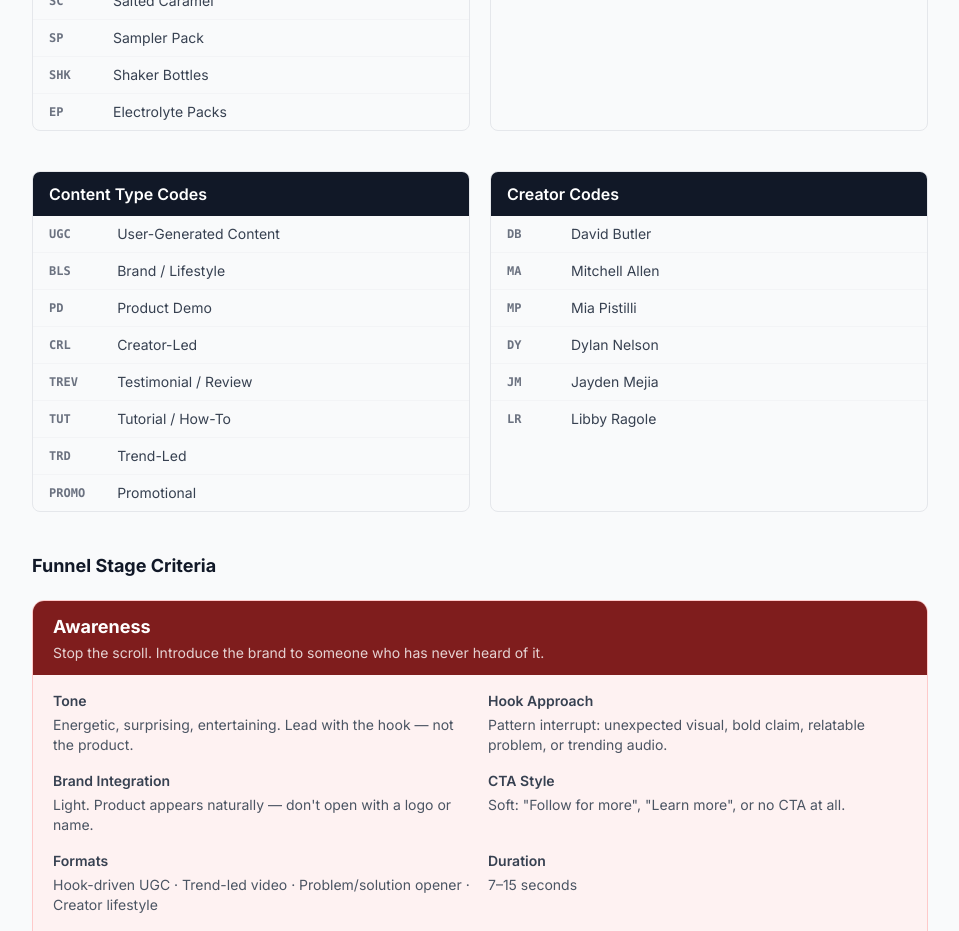
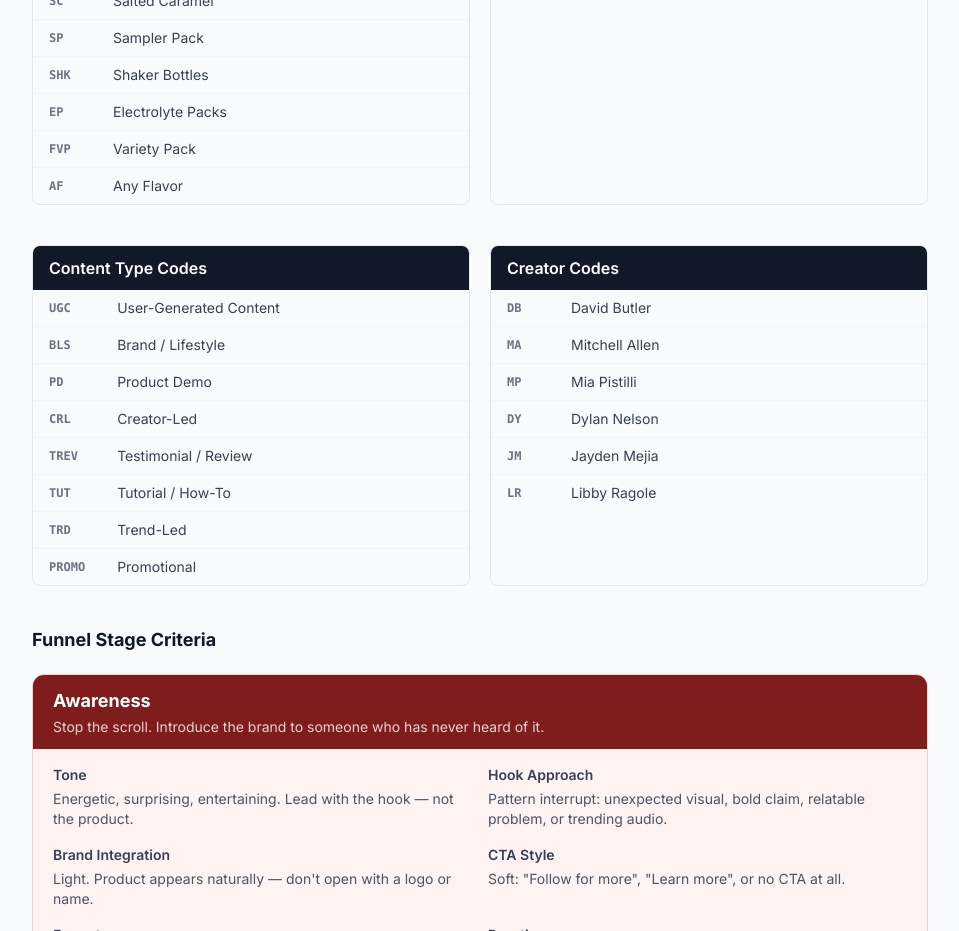
Before and after one commit to syncpointcreative/verb-tracker, a Next.js app: page /how-to-use in a window 1280 px wide. Shown: the part 1320-2251 px from the top of the page, without its empty margins (160-1119 px from the left). Built offline with nearby package versions, Linux system fonts and the light colour scheme.

Commit message:
feat: add FlavCity Variety Pack (FVP) and Any Flavor (AF) products

```diff
--- a/src/app/how-to-use/page.tsx
+++ b/src/app/how-to-use/page.tsx
@@ -128,6 +128,8 @@ const PRODUCT_CODES_BY_CLIENT: {
       { code: 'SP',  name: 'Sampler Pack' },
       { code: 'SHK', name: 'Shaker Bottles' },
       { code: 'EP',  name: 'Electrolyte Packs' },
+      { code: 'FVP', name: 'Variety Pack' },
+      { code: 'AF',  name: 'Any Flavor' },
     ],
   },
   {
--- a/src/lib/constants.ts
+++ b/src/lib/constants.ts
@@ -65,6 +65,7 @@ export const PRODUCT_CODES: Record<string, string> = {
   PC: 'Pineapple Coconut', SC: 'Salted Caramel',
   CPB: 'Chocolate Peanut Butter', CC: 'Cookies & Cream',
   MC: 'Mint Chocolate', EP: 'Electrolyte Packs',
+  FVP: 'Variety Pack', AF: 'Any Flavor',
 }
 export const TYPE_CODES: Record<string, string> = {
   UGC: 'UGC', BLS: 'Brand / Lifestyle', PD: 'Product Demo',
```
